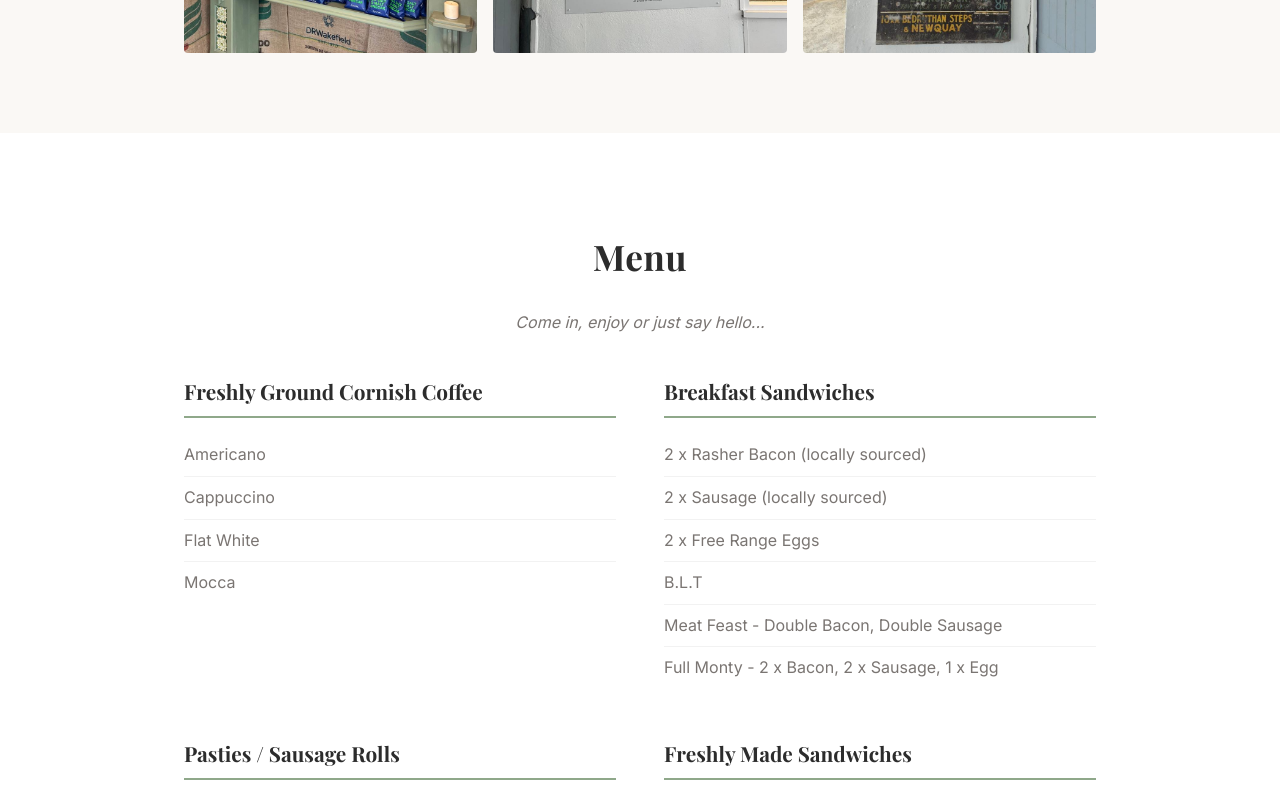
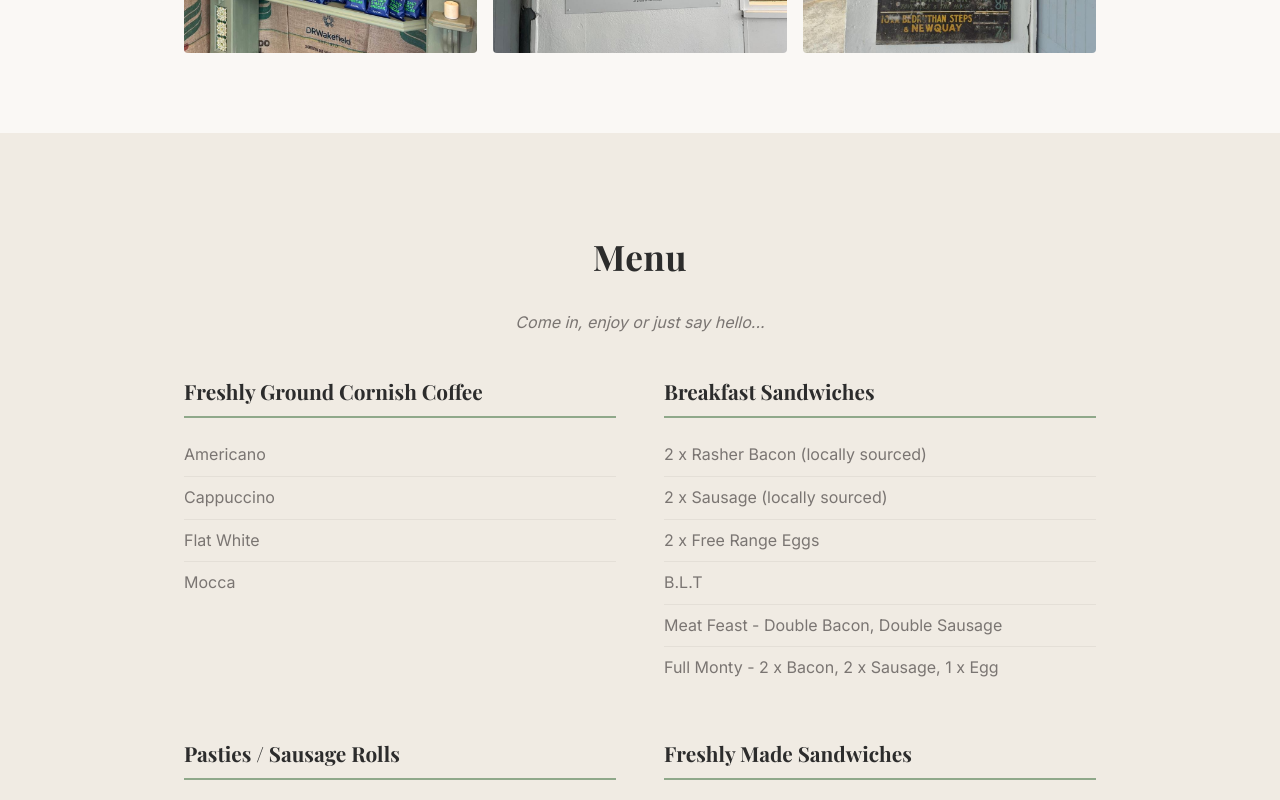
Before and after one commit to nxsh/dailygrind, a React (Vite) app: page / in a window 1280 px wide. Shown: the part 2120-2920 px from the top of the page. Built offline with nearby package versions, Linux system fonts and the light colour scheme.

Commit message:
Alternate section backgrounds so all sections are visually distinct

```diff
--- a/src/App.css
+++ b/src/App.css
@@ -138,7 +138,7 @@
 /* ── Menu ── */
 .menu {
   padding: 96px 0;
-  background: var(--white);
+  background: var(--sand);
 }
 
 .menu-grid {
@@ -187,7 +187,7 @@
 /* ── Find Us ── */
 .find-us {
   padding: 96px 0;
-  background: var(--white);
+  background: var(--cream);
 }
 
 .find-us-content {
```
